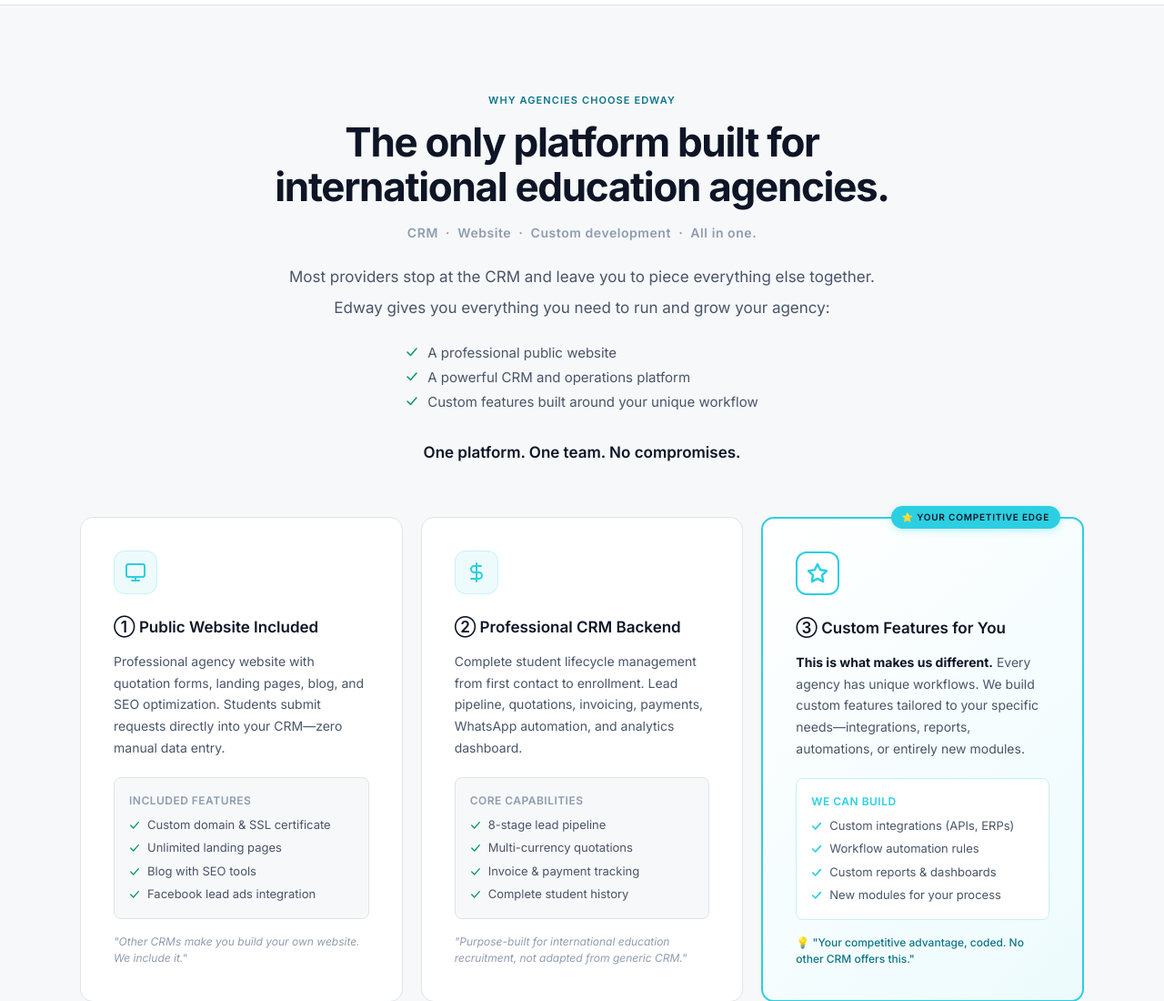
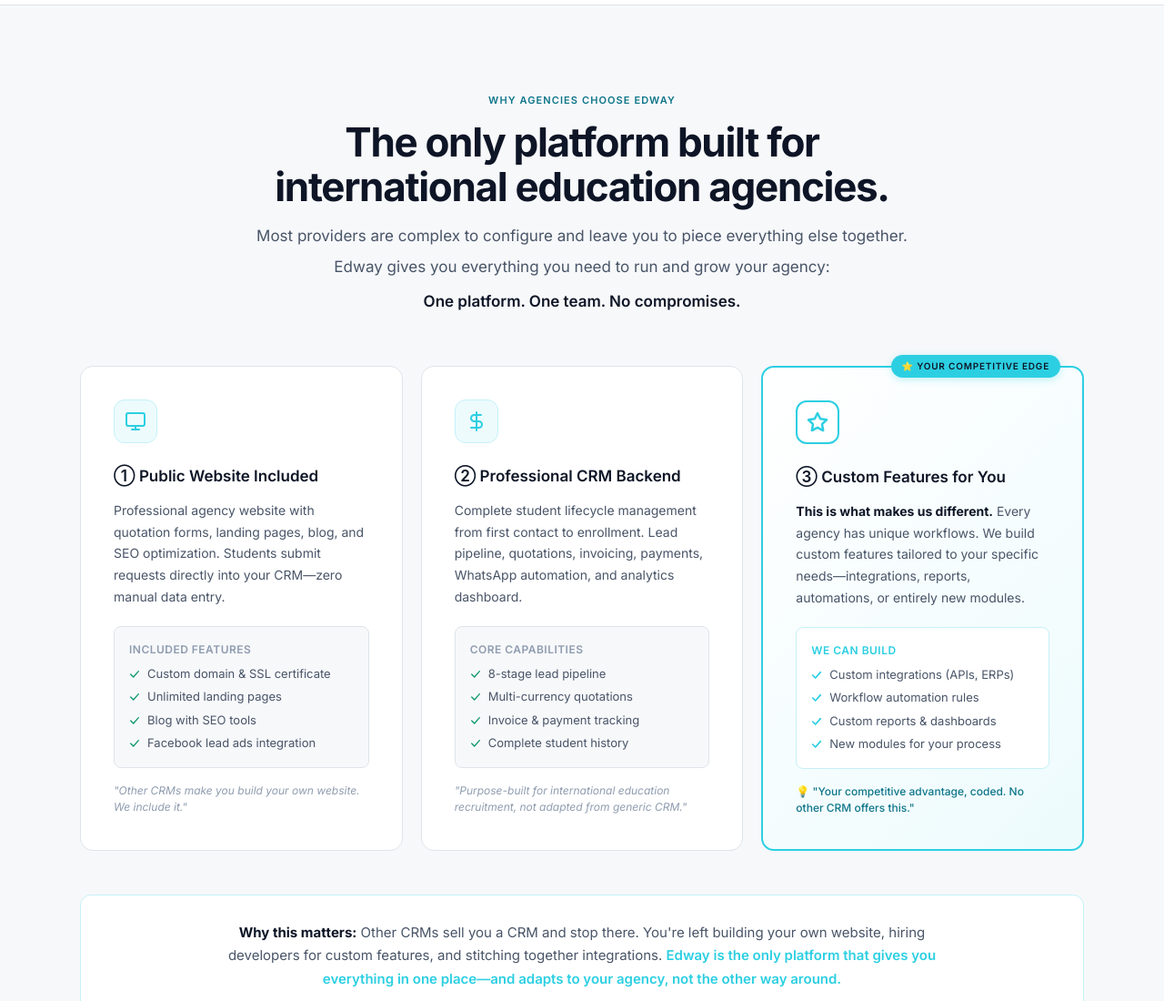
Before and after one commit to hernansaa/edway-web, a Django app: template src/apps/marketing/templates/marketing/home.html in a window 1280 px wide. Shown: the part 1774-2874 px from the top of the page at 91% size. Run offline with Django 5.2, Linux system fonts and the light colour scheme; the template is opened without the code that fills it, so the values that code supplies are empty; style sheets or scripts are compiled from the project's sources.

Commit message:
Add complexity point to Why agencies copy

```diff
--- a/src/apps/marketing/templates/marketing/home.html
+++ b/src/apps/marketing/templates/marketing/home.html
@@ -141,29 +141,12 @@
             <h2 style="font-size:clamp(28px,3.5vw,44px);font-weight:700;letter-spacing:-0.03em;line-height:1.1;color:var(--text-heading);margin-bottom:16px;">
                 The only platform built for<br>international education agencies.
             </h2>
-            <p style="font-size:14px;color:var(--text-muted);font-weight:600;letter-spacing:0.04em;margin-bottom:24px;">
-                CRM &nbsp;·&nbsp; Website &nbsp;·&nbsp; Custom development &nbsp;·&nbsp; All in one.
-            </p>
             <p style="font-size:17px;color:var(--text-body);line-height:1.75;">
-                Most providers stop at the CRM and leave you to piece everything else together.
+                Most providers are complex to configure and leave you to piece everything else together.
             </p>
             <p style="font-size:17px;color:var(--text-body);line-height:1.75;margin-top:4px;">
                 Edway gives you everything you need to run and grow your agency:
             </p>
-            <ul style="list-style:none;padding:0;margin:20px auto;display:inline-block;text-align:left;">
-                <li style="display:flex;align-items:center;gap:10px;font-size:15px;color:var(--text-body);line-height:1.8;">
-                    <svg width="14" height="14" viewBox="0 0 14 14" fill="none"><path d="M2 7l3.5 3.5L12 3" stroke="var(--green)" stroke-width="1.5" stroke-linecap="round" stroke-linejoin="round"/></svg>
-                    A professional public website
-                </li>
-                <li style="display:flex;align-items:center;gap:10px;font-size:15px;color:var(--text-body);line-height:1.8;">
-                    <svg width="14" height="14" viewBox="0 0 14 14" fill="none"><path d="M2 7l3.5 3.5L12 3" stroke="var(--green)" stroke-width="1.5" stroke-linecap="round" stroke-linejoin="round"/></svg>
-                    A powerful CRM and operations platform
-                </li>
-                <li style="display:flex;align-items:center;gap:10px;font-size:15px;color:var(--text-body);line-height:1.8;">
-                    <svg width="14" height="14" viewBox="0 0 14 14" fill="none"><path d="M2 7l3.5 3.5L12 3" stroke="var(--green)" stroke-width="1.5" stroke-linecap="round" stroke-linejoin="round"/></svg>
-                    Custom features built around your unique workflow
-                </li>
-            </ul>
             <p style="font-size:17px;font-weight:600;color:var(--text-heading);line-height:1.75;margin-top:8px;">
                 One platform. One team. No compromises.
             </p>
```
